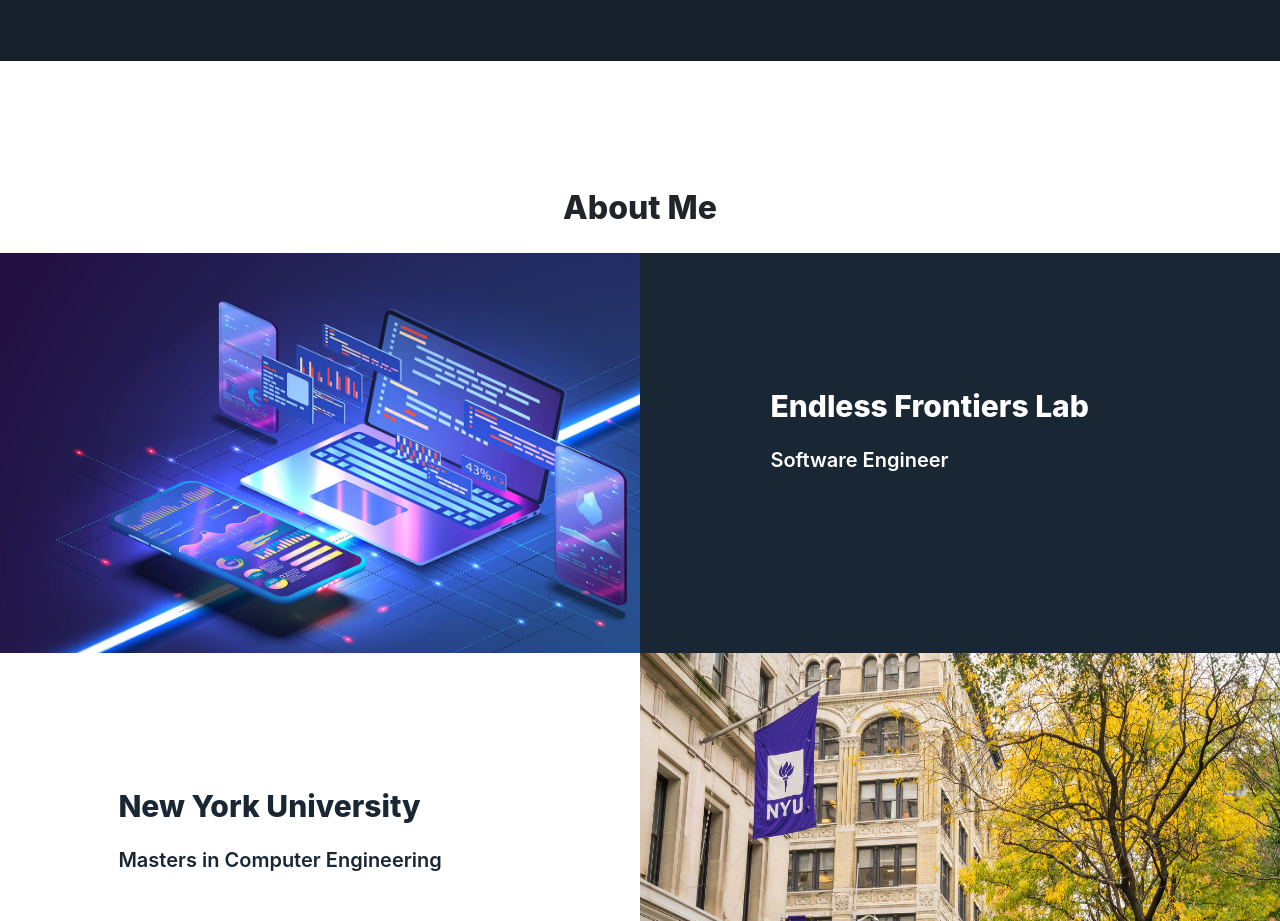
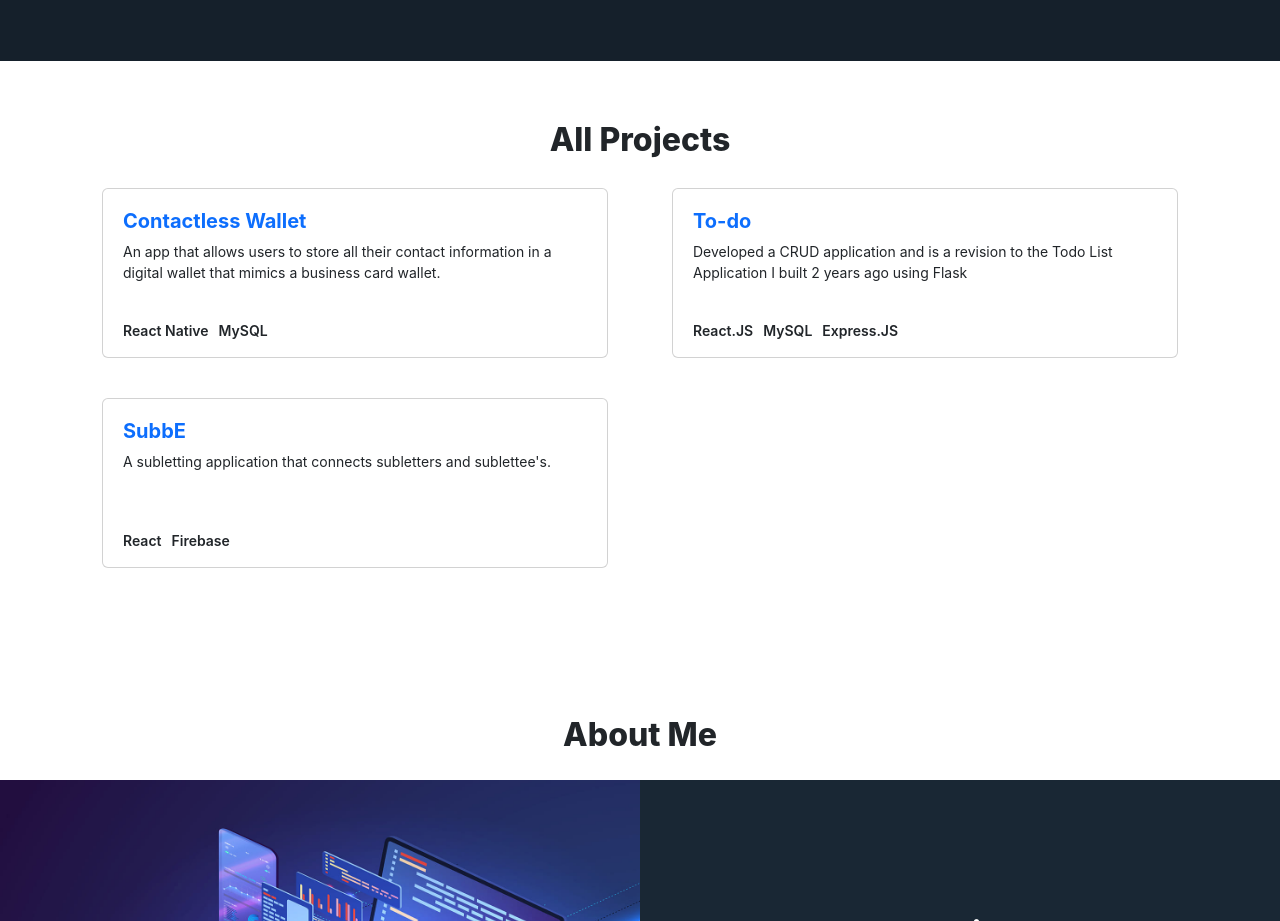
Before and after one commit to farhan0167/portfolio, a React (Create React App) app: page / in a window 1280 px wide. Shown: the part 1600-2521 px from the top of the page. Built offline with nearby package versions, Linux system fonts and the light colour scheme.

Commit message:
added all projects section

```diff
--- a/src/App.js
+++ b/src/App.js
@@ -6,6 +6,7 @@
 import styled from 'styled-components'
 import {IoIosArrowDropup} from 'react-icons/io'
 import AboutMe from './Pages/Home/components/AboutMe';
+import MoreProjects from './Pages/Home/components/MoreProjects';
 
 function App() {
   return (
@@ -14,6 +15,7 @@
       <NavBar/>
       <Header/>
       <Projects/>
+      <MoreProjects/>
       <AboutMe id='about-me'/>
       <a href='#header-container'><IoIosArrowDropup id='nav-up'/></a>
     </React.Fragment>
--- /dev/null
+++ b/src/Pages/Home/Data/all-projects.json
@@ -0,0 +1,26 @@
+[
+    {
+        "id": 1,
+        "project_name": "Contactless Wallet",
+        "project_desc": "An app that allows users to store all their contact information in a digital wallet that mimics a business card wallet.",
+        "project_stack": ["React Native", "MySQL"],
+        "project_github": "https://github.com/farhan0167/Contact-Wallet-iOS",
+        "project_demo": "https://github.com/farhan0167/Contact-Wallet-iOS"
+    },
+    {
+        "id": 2,
+        "project_name": "To-do",
+        "project_desc": "Developed a CRUD application and is a revision to the Todo List Application I built 2 years ago using Flask",
+        "project_stack": ["React.JS", "MySQL", "Express.JS"],
+        "project_github": "https://github.com/farhan0167/react-todo",
+        "project_demo": "https://starlit-begonia-e1bdc3.netlify.app/"
+    },
+    {
+        "id": 3,
+        "project_name": "SubbE",
+        "project_desc": "A subletting application that connects subletters and sublettee's.",
+        "project_stack": ["React", "Firebase"],
+        "project_github": "https://github.com/farhan0167/sublet",
+        "project_demo": "https://stunning-madeleine-acbd8d.netlify.app/"
+    }
+]
--- /dev/null
+++ b/src/Pages/Home/components/MoreProjects.js
@@ -0,0 +1,101 @@
+import React, { Component } from 'react'
+import styled from 'styled-components'
+import { Container, Row, Col, Card} from 'react-bootstrap'
+import AllProjects from '../Data/all-projects.json'
+
+export default class MoreProjects extends Component {
+    constructor(props){
+        super(props);
+        this.state = {
+            data: []
+        }
+
+    }
+    componentDidMount(){
+        this.setState({
+            data: AllProjects
+        })
+    }
+
+
+  render() {
+      /*I have an array of objects. I want to map each of those objects in 2 cols per row*/
+      const data = this.state.data
+
+      let rows = []
+      for(let i=0; i<data.length; i=i+2){
+          let temp = []
+          temp.push(data[i])
+          if(data[i+1] !== undefined){
+            temp.push(data[i+1])
+          }
+          rows.push(temp)
+      }
+      console.log(rows)
+
+    return (
+      <Styles>
+          <Container className='more-projects-container'>
+              <h2 className='more-projects-container-title'>All Projects</h2>
+              {rows.map(row =>(
+                  <Row>
+                      {row.map(col => (
+                          <Col className='more-projects-col' lg={6} md={6} sm={12}>
+                          <Card className='more-projects-cards'>
+                              <a href='https://github.com/farhan0167/sublet'><Card.Title>{col.project_name}</Card.Title></a>
+                              <Card.Text>{col.project_desc}</Card.Text>
+                              <div className='more-projects-tags'>
+                                {col.project_stack.map(tag =>(
+                                    <span>{tag}</span>
+                                ))}
+                              </div>
+                          </Card>
+                      </Col>
+                      ))}
+                  </Row>
+              ))}
+
+
+          </Container>
+      </Styles>
+    )
+  }
+}
+const Styles = styled.div`
+a{
+    text-decoration: none;
+}
+.more-projects-container{
+    margin-top: 60px;
+}
+.more-projects-container-title{
+    text-align: center;
+    font-weight: 800;
+}
+.card-title{
+    font-weight:700;
+}
+.card-text{
+    font-size: 14px;
+}
+.more-projects-col{
+    height: 210px;
+}
+.more-projects-cards{
+    margin: 20px;
+    padding: 20px;
+    height: 170px;
+    position: relative;
+}
+.more-projects-tags{
+    position: absolute;
+    bottom: 15px;
+}
+.more-projects-tags span{
+    margin-right: 10px;
+    font-size: 14px;
+    font-weight: 600;
+}
+
+
+`
--- a/src/Pages/Home/components/Projects.js
+++ b/src/Pages/Home/components/Projects.js
@@ -13,7 +13,13 @@
             data: []
         }
     }
+    componentDidMount(){
+        this.setState({
+            data: ProjectsData
+        })
+    }
   render() {
+      let ProjectsData = this.state.data
     return (
      <Styles>
         <Container id="projects-container"className='projects-container' fluid>
```
